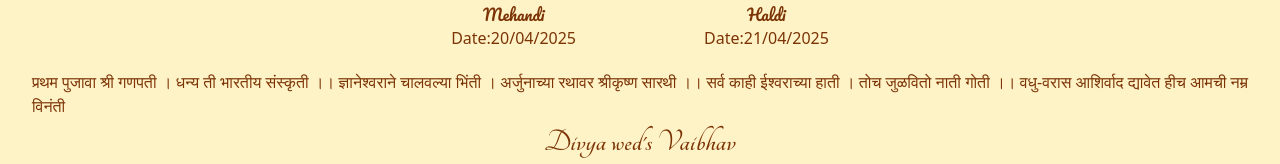
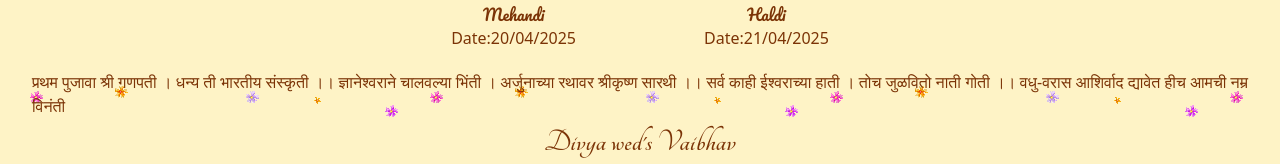
Before and after one commit to harendrasinp/wedding, a React (Vite) app: page / in a window 1280 px wide. Shown: the part 235-399 px from the top of the page. Built offline with nearby package versions, Linux system fonts and the light colour scheme; a web font is replaced by a local one.

Commit message:
add flowers

```diff
--- a/src/App.jsx
+++ b/src/App.jsx
@@ -74,7 +74,7 @@ export const App = () => {
 
         </div>
         {/* ---------------------------------wedding Message-------------------------------------- */}
-        <div className='mt-5 text-amber-900 text-[1rem] min-w-screen px-8 text-justify '>
+        <div className='mt-5 text-amber-900 text-[1rem] min-w-screen px-8 text-justify bg-[url(/images/flowerGif.gif)] '>
           प्रथम पुजावा श्री गणपती । धन्य ती भारतीय संस्कृती ।।
           ज्ञानेश्वराने चालवल्या भिंती । अर्जुनाच्या रथावर श्रीकृष्ण सारथी ।।
           सर्व काही ईश्वराच्या हाती । तोच जुळवितो नाती गोती ।।
```
Also changed, not shown: public/images/flowerGif.gif (added).
